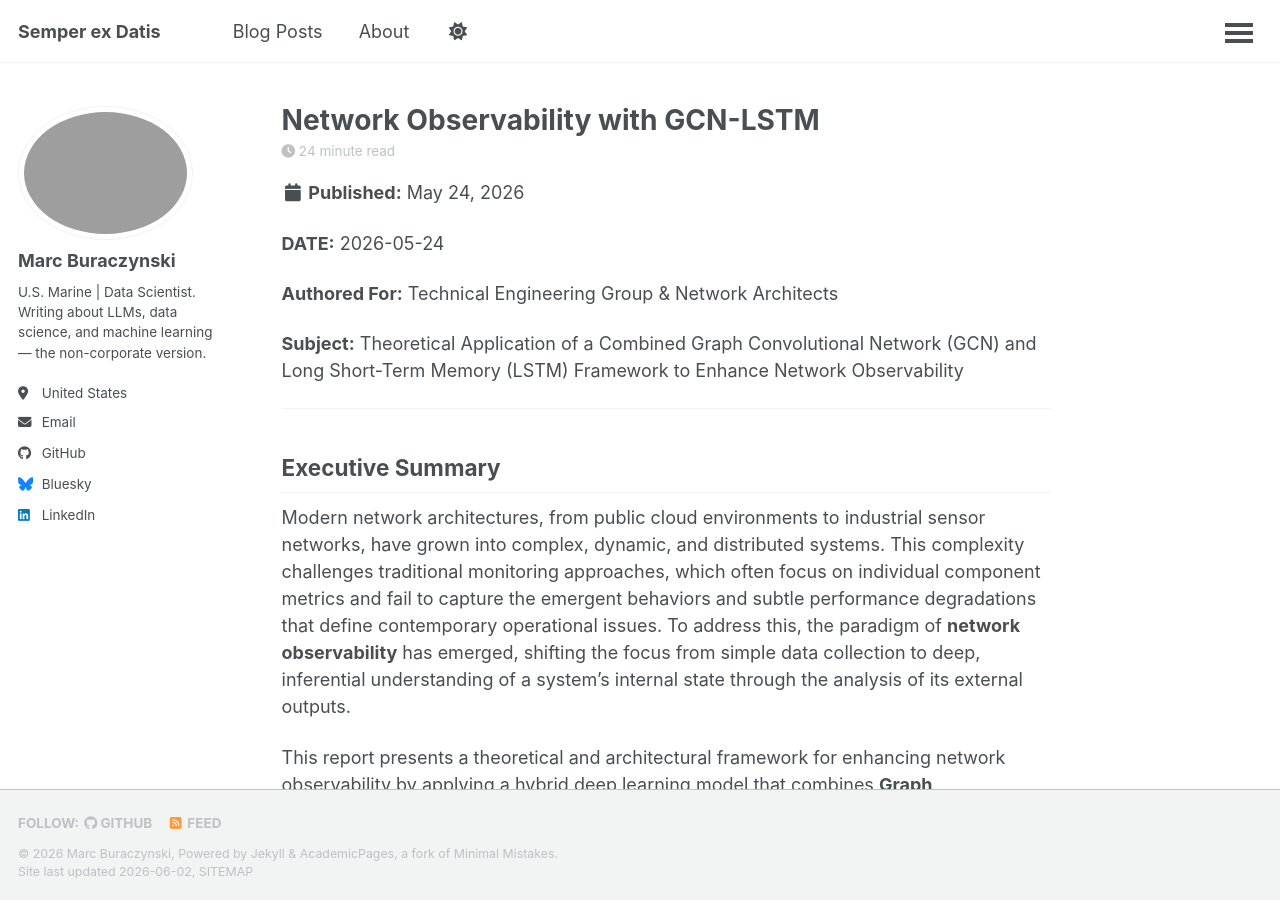
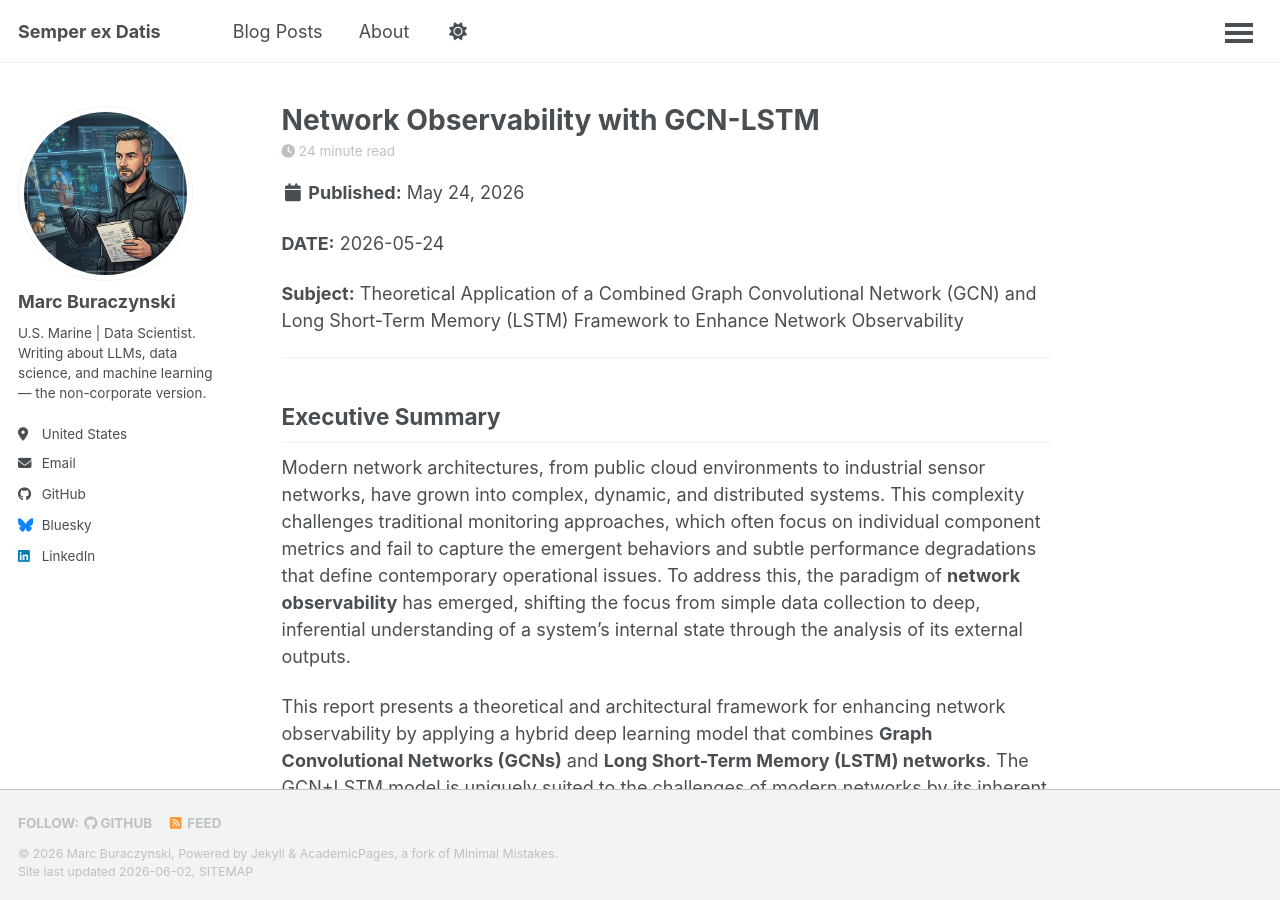
Before and after one commit to GunnyMarc/gunnymarc.github.io, a Jekyll site: the page built from _posts/2026-05-24-GCN_LSTM_Network_Observability_White_Paper.md, in a window 1280 px wide and 900 px high. Built offline with Jekyll 4.4.1, drawn with Linux system fonts in a browser that asks for light colours; a script that is not in the unit is left out.

Commit message:
Updated avatar

```diff
--- a/_config.yml
+++ b/_config.yml
@@ -9,7 +9,7 @@ baseurl                  : ""
 repository               : "GunnyMarc/gunnymarc.github.io"
 
 author:
-  avatar           : "maburacz_cec_new.png"
+  avatar           : "semper-ex-datis-avatar.jpg"
   name             : "Marc Buraczynski"
   bio              : "U.S. Marine | Data Scientist. Writing about LLMs, data science, and machine learning — the non-corporate version."
   location         : "United States"
--- a/_posts/2026-05-24-GCN_LSTM_Network_Observability_White_Paper.md
+++ b/_posts/2026-05-24-GCN_LSTM_Network_Observability_White_Paper.md
@@ -12,8 +12,6 @@ tags:
 
 
 **DATE:** 2026-05-24
-
-**Authored For:** Technical Engineering Group & Network Architects
 
 **Subject:** Theoretical Application of a Combined Graph Convolutional Network (GCN) and Long Short-Term Memory (LSTM) Framework to Enhance Network Observability
 
```
Also changed, not shown: images/semper-ex-datis-avatar.jpg (added), 1 other file.
